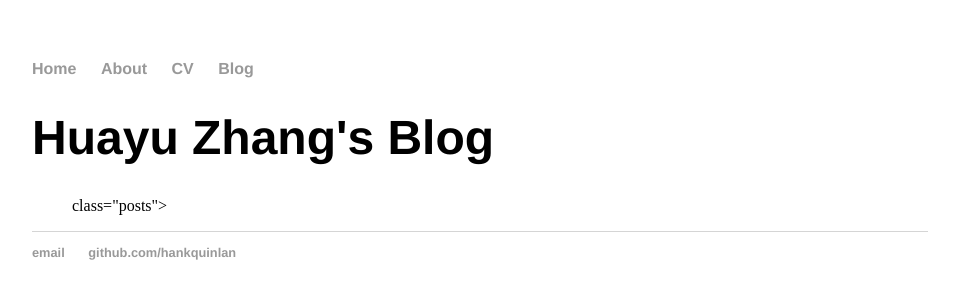
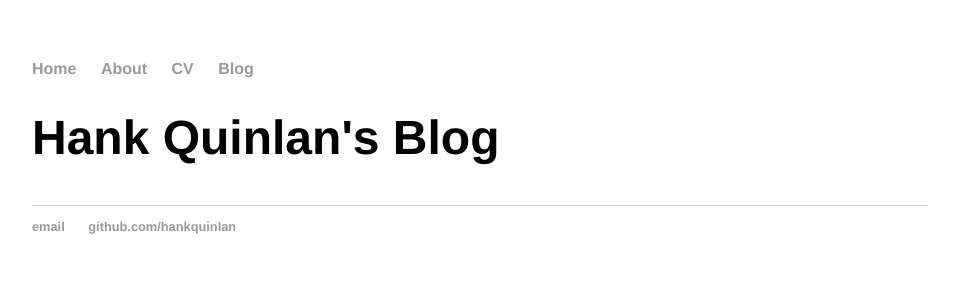
Before and after one commit to GUG11/gug11.github.io, a Jekyll site: the page built from blog/index.html, in a window 1280 px wide. Shown: the top 300 px of the page, without its empty margins (160-1119 px from the left). Built offline with Jekyll 4.4.1, drawn with Linux system fonts in a browser that asks for light colours.

Commit message:
Update index.html

```diff
--- a/blog/index.html
+++ b/blog/index.html
@@ -1,12 +1,11 @@
 ---
 layout: default
-title: Huayu Zhang's Blog
+title: Hank Quinlan's Blog
 ---
-  <h1>{{ page.title }}</h1>
-  <ul> class="posts">
+	<h1>{{ page.title }}</h1>
+	<ul class="posts">
 
-    {% for post in site.posts %}
-      <li><span>{{ post.date | date_to_string }}</span> >> <a href="{{ post.url }}"
-      title="{{ post.title }}">{{ post.title }}</a></li>
-    {% endfor %}
-  </ul>
+	  {% for post in site.posts %}
+	    <li><span>{{ post.date | date_to_string }}</span> » <a href="{{ post.url }}" title="{{ post.title }}">{{ post.title }}</a></li>
+	  {% endfor %}
+	</ul>
```
